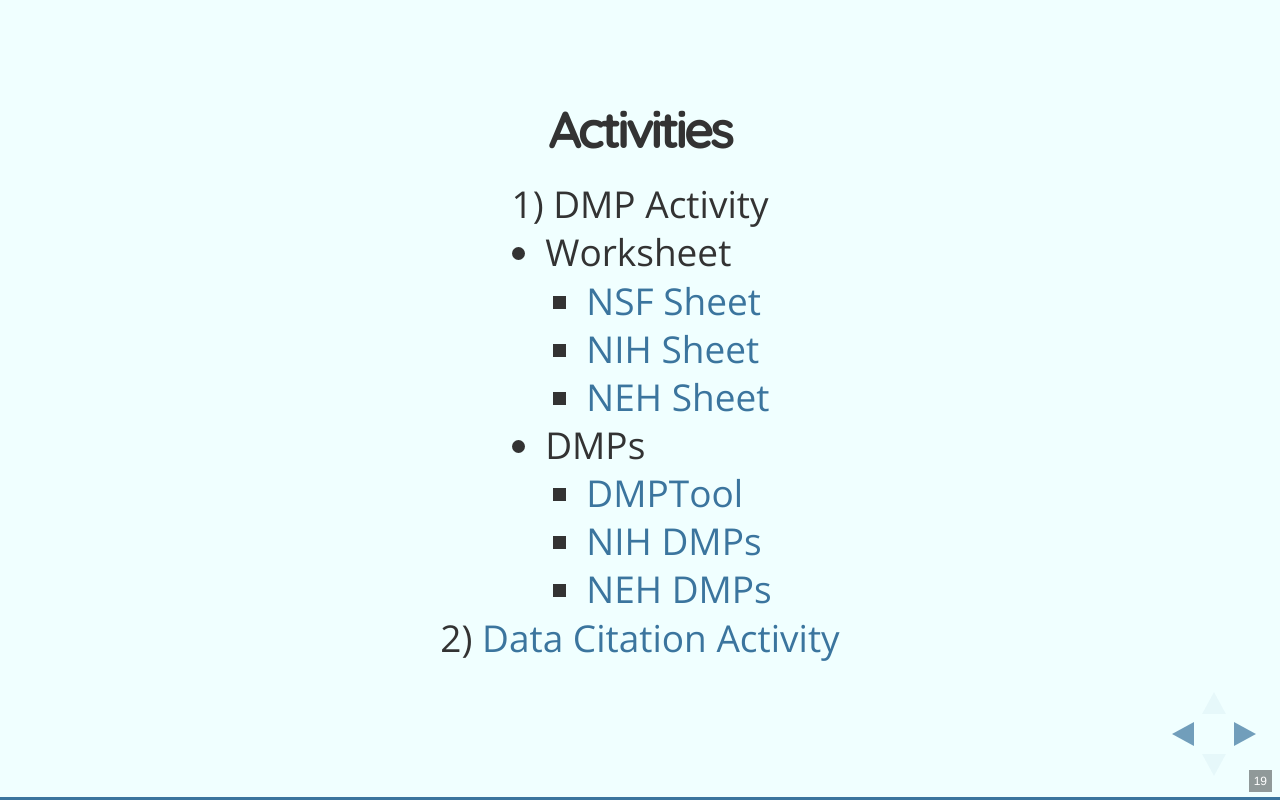
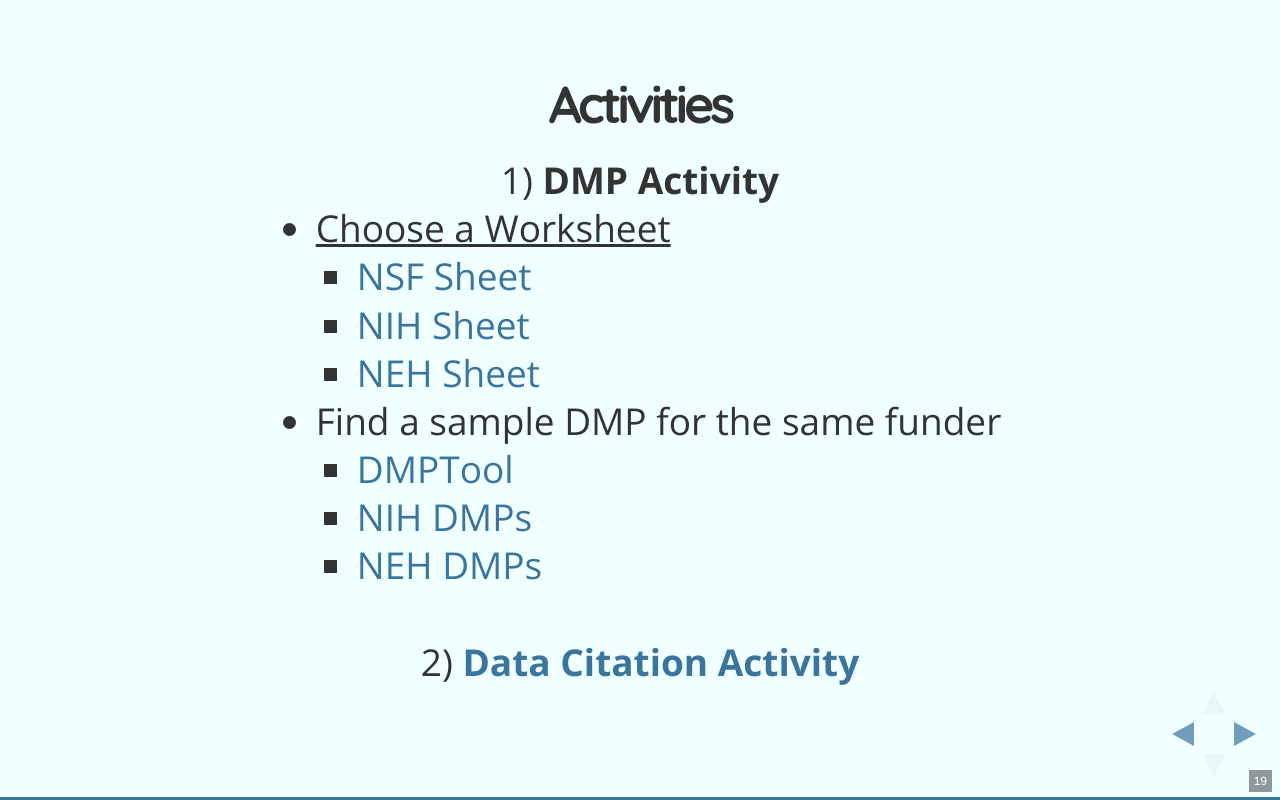
Before and after one commit to pow123/DMPs, a website: page index.html in a window 1280 px wide. Both pictures are taken after a click on the button 1177 px from the left and 734 px from the top of the page. Drawn offline with nearby package versions, Linux system fonts and the light colour scheme.

Commit message:
formatting slide 19

```diff
--- a/index.html
+++ b/index.html
@@ -166,19 +166,19 @@
 
     <section>
     <h2><b>Activities</b></h2>
-        1) DMP Activity <br />
-        <ul><li>Worksheet</li><ul>
+        1) <b>DMP Activity</b><br />
+        <ul><li><u>Choose a Worksheet</u></li><ul>
         	<li><a href="./activity2/NSFactivity.docx">NSF Sheet</a></li>
         	<li><a href="./activity2/NIHactivity.docx">NIH Sheet</a></li>
         	<li><a href="./activity2/NEHactivity.docx">NEH Sheet</a></li>
         </ul>
-        <li>DMPs</li>
+        <li><u></u>Find a sample DMP for the same funder</u></li>
         <ul>
         	<li><a href="https://dmptool.org/public_dmps">DMPTool</a></li>
         	<li><a href="http://grants.nih.gov/grants/policy/data_sharing/data_sharing_guidance.htm#ex">NIH DMPs</a></li>
         	<li><a href="http://www.neh.gov/divisions/odh/grant-news/data-management-plans-successful-grant-applications-2011-2014-now-available">NEH DMPs</a></li>
-        </ul> </ul><br />
-        2) <a href="http://library.umassmed.edu/necdmc/necdmc_activity6a.docx">Data Citation Activity</a>
+        </ul> </ul><br /><br />
+        2) <b><a href="http://library.umassmed.edu/necdmc/necdmc_activity6a.docx">Data Citation Activity</a></b>
     </section>
 
 			</div>
```
